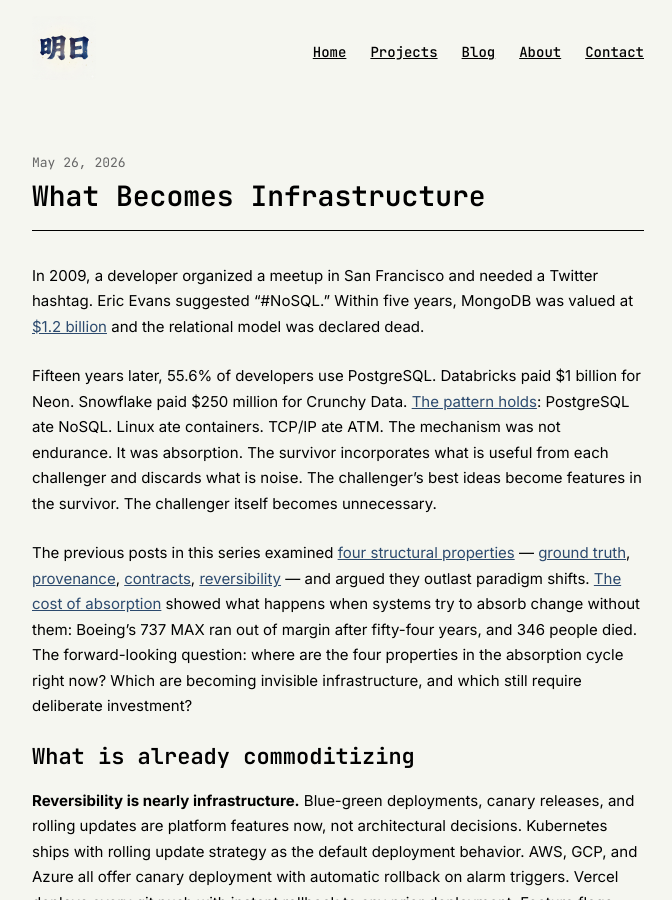
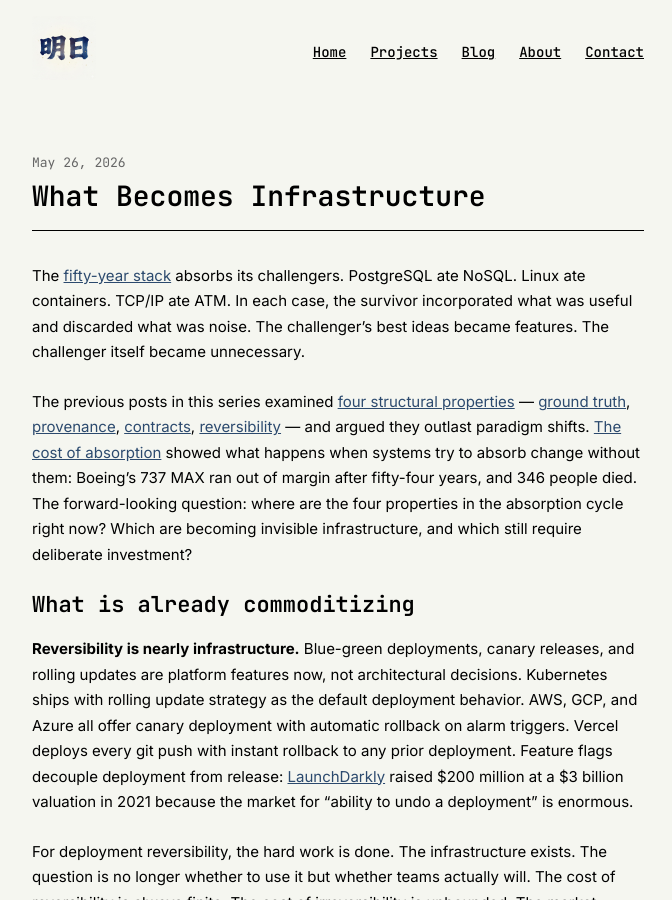
Before and after one commit to ashita-ai/ashita-ai.github.io, a Jekyll site: the page built from _posts/2026-05-26-what-becomes-infrastructure.md, in a window 1280 px wide and 900 px high. Shown: the whole window, without its empty margins (302-974 px from the left). Built offline with Jekyll 4.4.1, drawn with Linux system fonts in a browser that asks for light colours.

Commit message:
Fix factual errors and reduce repetition in upcoming posts

```diff
--- a/_posts/2026-05-26-what-becomes-infrastructure.md
+++ b/_posts/2026-05-26-what-becomes-infrastructure.md
@@ -5,9 +5,7 @@ date: 2026-05-26
 category: "properties-series"
 ---
 
-In 2009, a developer organized a meetup in San Francisco and needed a Twitter hashtag. Eric Evans suggested "#NoSQL." Within five years, MongoDB was valued at [$1.2 billion](https://venturebeat.com/2013/10/04/mongodb-grabs-150m-in-funding-now-top-nyc-startup-at-1-2b-valuation/) and the relational model was declared dead.
-
-Fifteen years later, 55.6% of developers use PostgreSQL. Databricks paid $1 billion for Neon. Snowflake paid $250 million for Crunchy Data. [The pattern holds](/blog/the-fifty-year-stack/): PostgreSQL ate NoSQL. Linux ate containers. TCP/IP ate ATM. The mechanism was not endurance. It was absorption. The survivor incorporates what is useful from each challenger and discards what is noise. The challenger's best ideas become features in the survivor. The challenger itself becomes unnecessary.
+The [fifty-year stack](/blog/the-fifty-year-stack/) absorbs its challengers. PostgreSQL ate NoSQL. Linux ate containers. TCP/IP ate ATM. In each case, the survivor incorporated what was useful and discarded what was noise. The challenger's best ideas became features. The challenger itself became unnecessary.
 
 The previous posts in this series examined [four structural properties](/blog/the-properties-that-survive/) — [ground truth](/blog/ground-truth-as-foundation/), [provenance](/blog/the-provenance-imperative/), [contracts](/blog/contracts-as-infrastructure/), [reversibility](/blog/reversibility-as-default/) — and argued they outlast paradigm shifts. [The cost of absorption](/blog/the-cost-of-absorption/) showed what happens when systems try to absorb change without them: Boeing's 737 MAX ran out of margin after fifty-four years, and 346 people died. The forward-looking question: where are the four properties in the absorption cycle right now? Which are becoming invisible infrastructure, and which still require deliberate investment?
 
```
Also changed, not shown: _posts/2026-04-14-reversibility-as-default.md (+1 -1 lines), _posts/2026-04-28-the-cost-of-absorption.md (+1 -1 lines).
